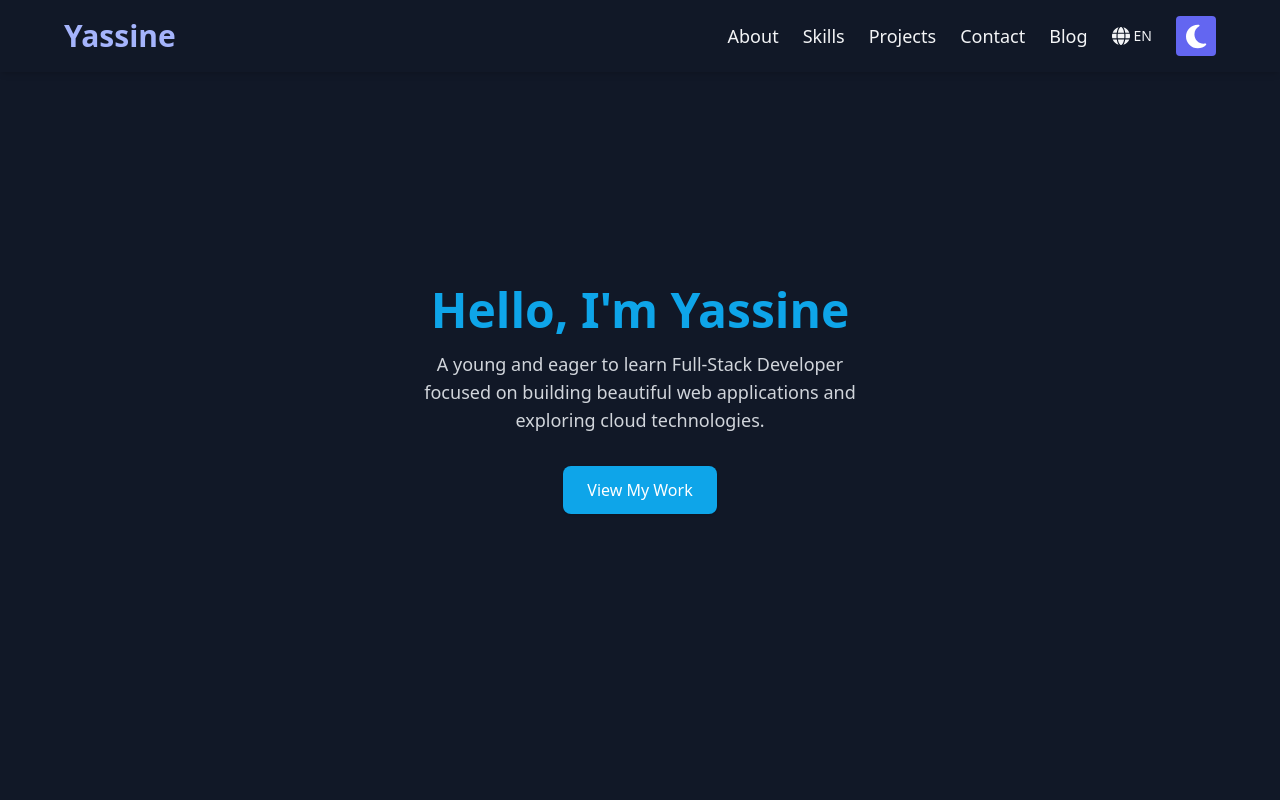
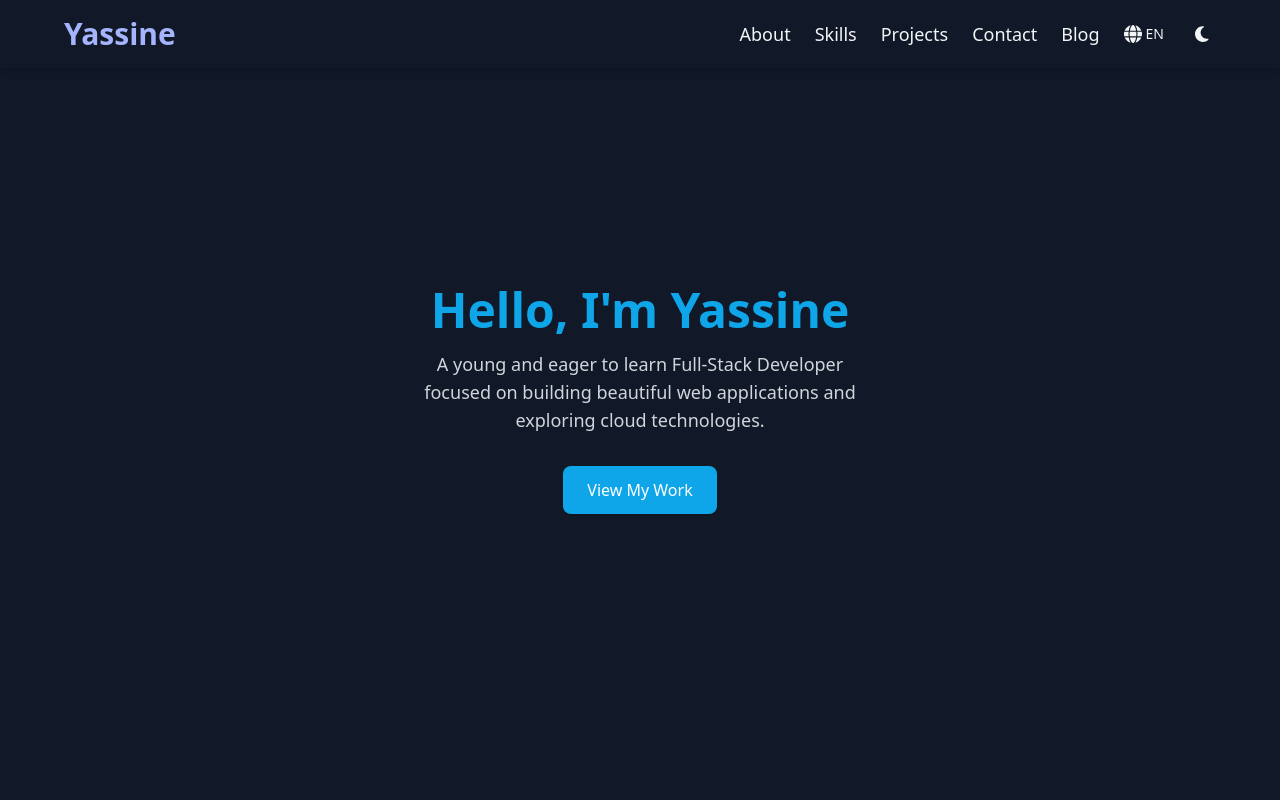
Before and after one commit to ybn0223/YassineB-portfolio, a React (Vite) app in the folder my-portfolio/: page / in a window 1280 px wide. Shown: the top 800 px of the page. Built offline with nearby package versions, Linux system fonts and the light colour scheme.

Commit message:
fix dark light btn

```diff
--- a/my-portfolio/src/components/ThemeButton.tsx
+++ b/my-portfolio/src/components/ThemeButton.tsx
@@ -17,12 +17,12 @@ const ThemeButton = () => {
 	return ( <>
 	<button
             onClick={() => setDarkMode(!darkMode)}
-            className="w-10 h-10 ml-4 px-2 py-1 bg-sky-500 text-white rounded hover:bg-sky-600 dark:bg-indigo-500 dark:hover:bg-indigo-600"
+            className="w-7"
           >
             {darkMode ?
-			<FontAwesomeIcon className="fa-xl" icon={faMoon} />
+			<FontAwesomeIcon icon={faMoon} />
 				:
-			<FontAwesomeIcon className="fa-xl" icon={faSun} />
+			<FontAwesomeIcon icon={faSun} />
 			}
           </button>
 	</> );
```
